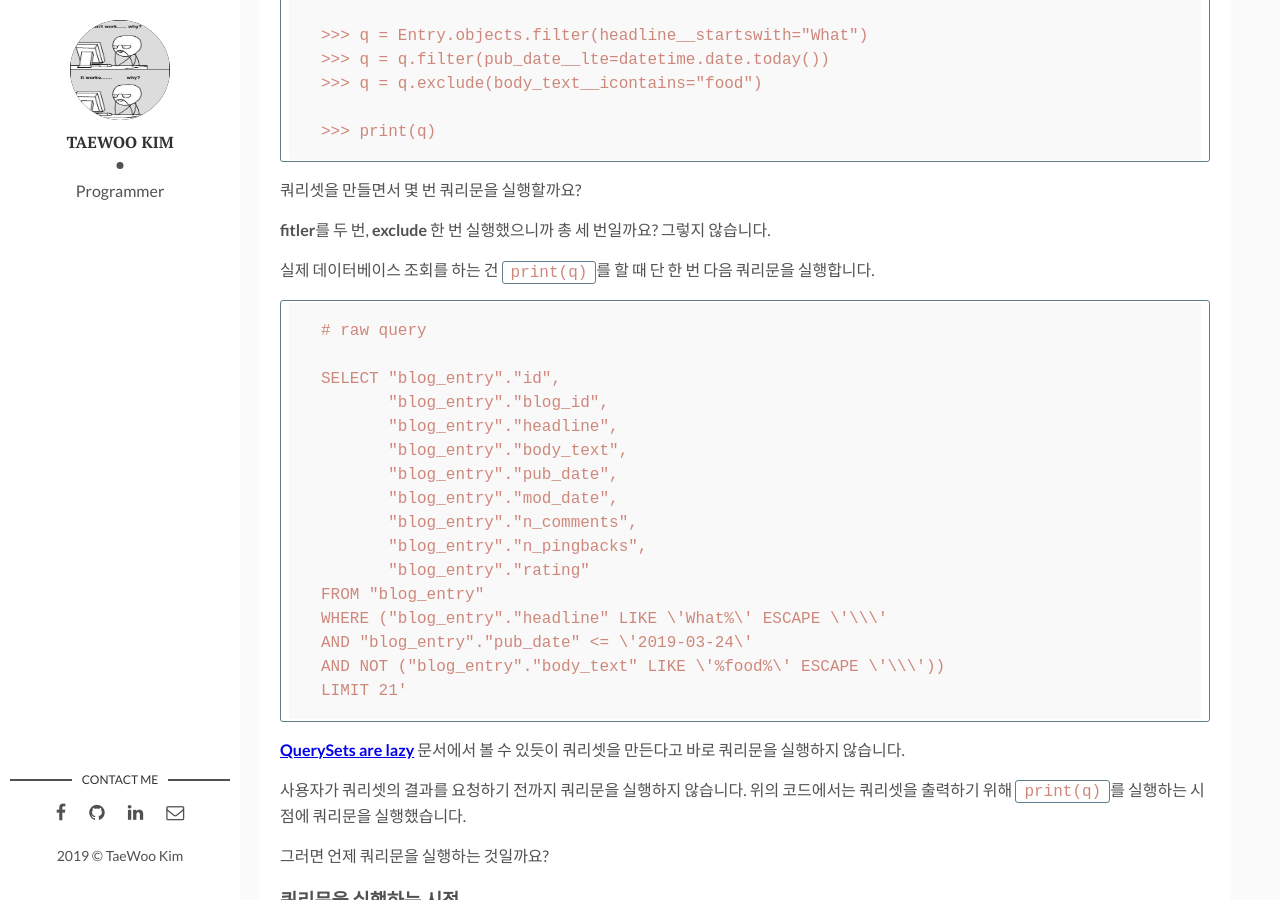
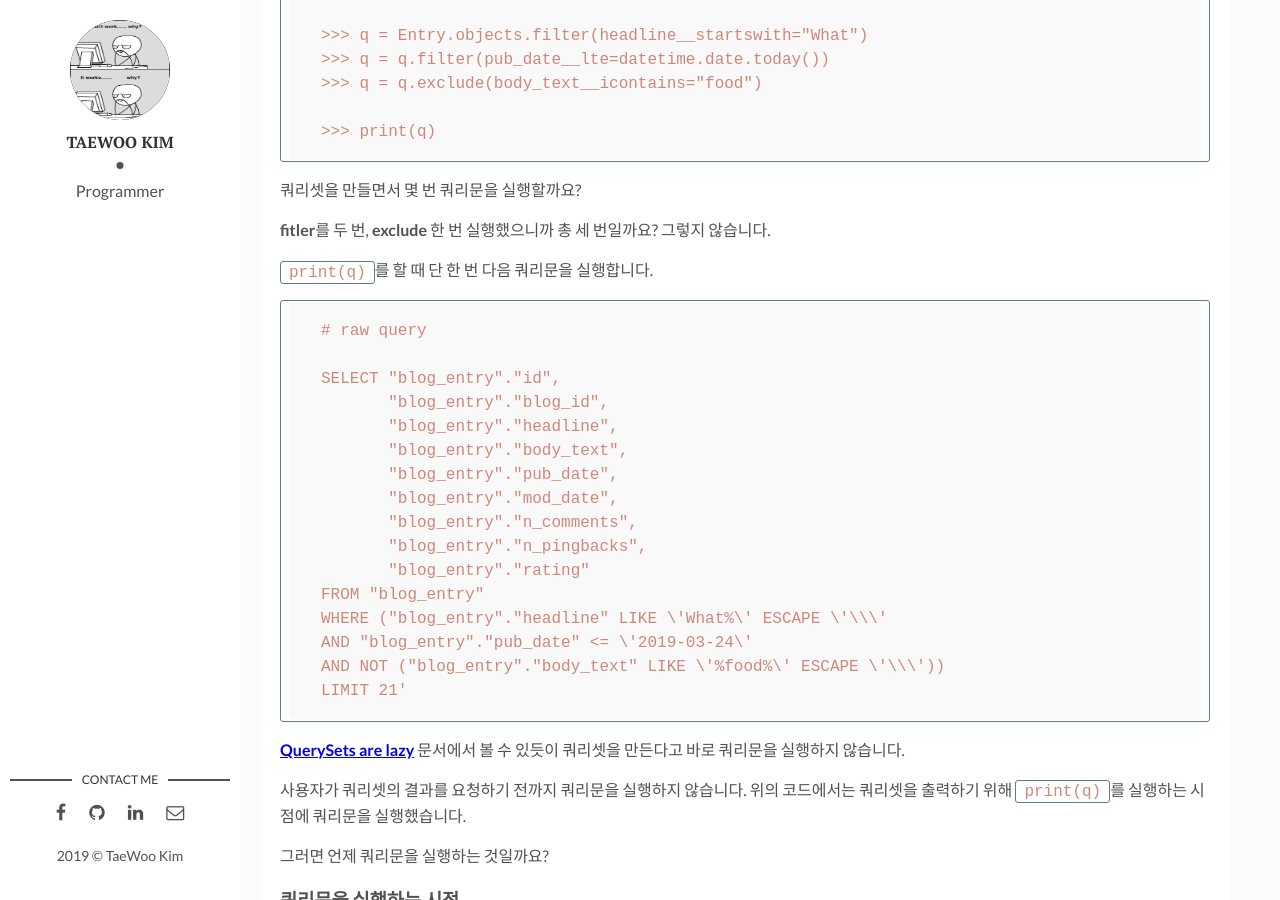
Before and after one commit to lioliolio/lioliolio.github.io, a Jekyll site: the page built from _posts/2019-03-24-django-querysets-are-lazy-evaluation.md, in a window 1280 px wide and 900 px high, scrolled down 1217 px. Built offline with Jekyll 4.4.1, drawn with Linux system fonts in a browser that asks for light colours; comment, search, counter and statistics services are not loaded.

Commit message:
Update Post

````diff
--- a/_posts/2019-03-24-django-querysets-are-lazy-evaluation.md
+++ b/_posts/2019-03-24-django-querysets-are-lazy-evaluation.md
@@ -63,7 +63,7 @@ class Entry(models.Model):
 
 **fitler**를 두 번, **exclude** 한 번 실행했으니까 총 세 번일까요? 그렇지 않습니다.
 
-실제 데이터베이스 조회를 하는 건 `print(q)`를 할 때 단 한 번 다음 쿼리문을 실행합니다.
+`print(q)`를 할 때 단 한 번 다음 쿼리문을 실행합니다.
 
 ```
 # raw query
````
